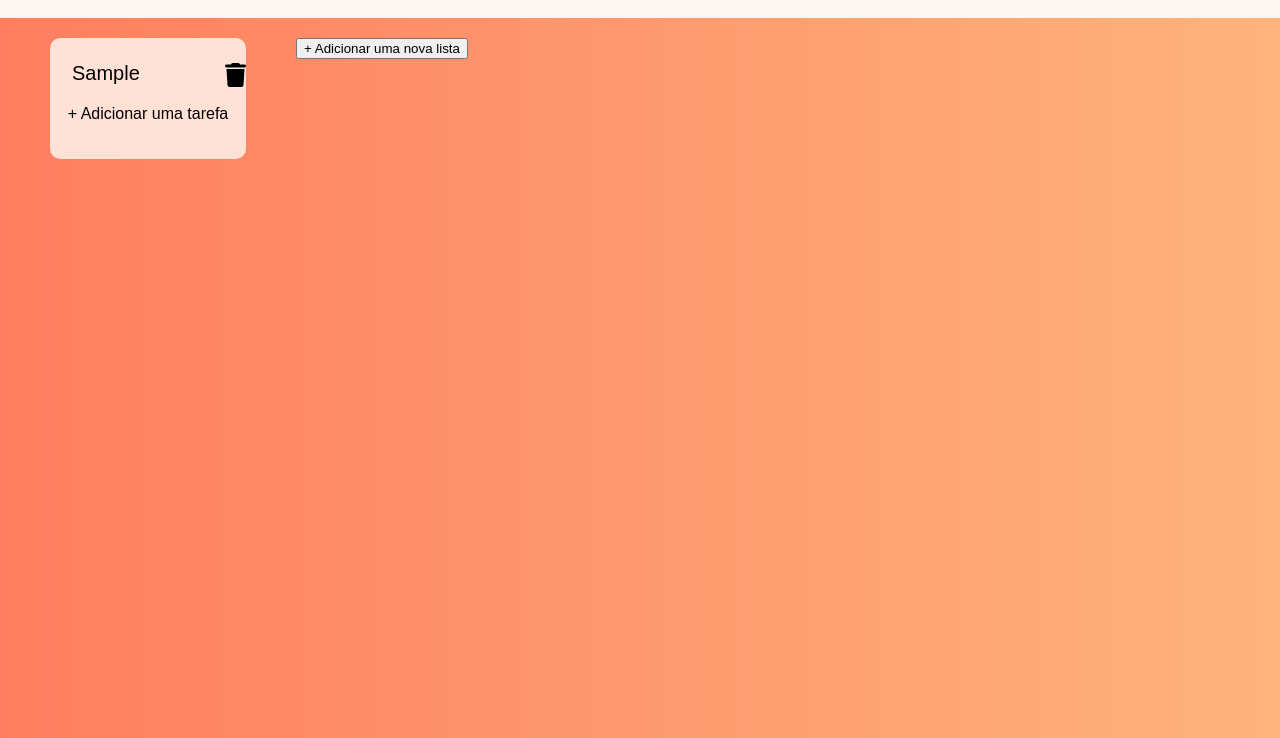
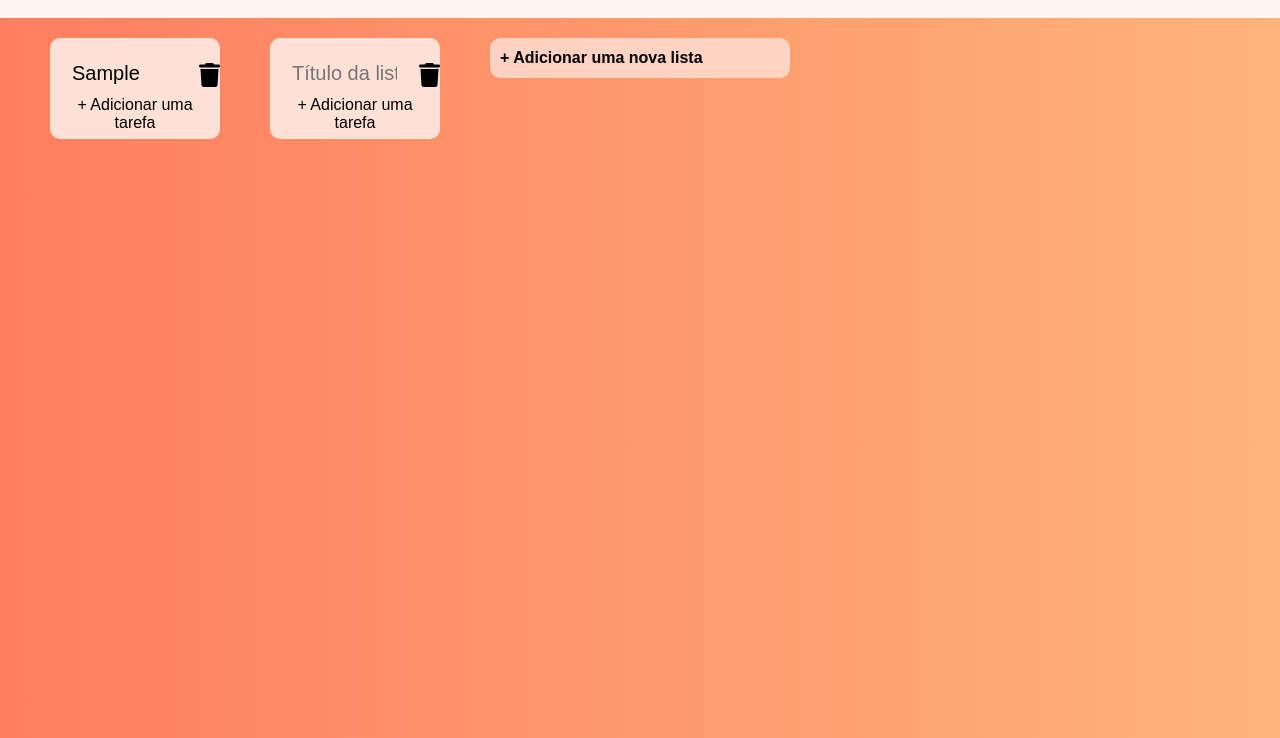
Before and after one commit to feex11/toDoList, a plain HTML site: page index.html in a window 1280 px wide. Both pictures are taken after typing "Sample" into the empty fields and a click on the button "+ Adicionar uma nova lista". Shown: the part 62-800 px from the top of the page. Drawn offline with Linux system fonts and the light colour scheme.

Commit message:
html + css finalizados + principais lógicas de adicionar/remover tarefas e listas

```diff
--- a/index.html
+++ b/index.html
@@ -28,7 +28,7 @@
       </div>
     </div>
     <div class="div2">
-        <button class="addList" title="add List"> + Adicionar uma nova lista</button>
+        <button class="addList" title="Adicionar Lista"> + Adicionar uma nova lista</button>
     </div>
   </body>
 </html>
--- a/scripts.js
+++ b/scripts.js
@@ -1,24 +1,52 @@
 document.addEventListener("DOMContentLoaded", () => {
-    const addButtons = document.querySelectorAll(".add");
+    const addListButtons = document.querySelectorAll(".addList");
+    let listCounter = 1; // Contador inicializado
 
-    addButtons.forEach((btn) => {
-      btn.addEventListener("click", () => {
-        const card = document.createElement("div");
-        card.className = "tarefa";
-        card.innerHTML = `
-          <textarea placeholder="Digite a tarefa" class="input2"></textarea>
+    addListButtons.forEach((btn) => {
+        btn.addEventListener("click", () => {
+            listCounter++; // Incrementa o contador a cada clique
+            console.log(`Número de listas criadas: ${listCounter}`); // Exibe o contador no console
 
-          <button class="deleteTarefa" title="Remover"><i class="fa-solid fa-trash"></i></button>
-        `;
+            const listCard = document.createElement("div");
+            listCard.className = "div1";
+            listCard.innerHTML = `
+                <div class="titulo">
+                    <input type="text" placeholder="Título da lista" class="input" />
+                    <button class="deleteList" title="Remover lista"><i class="fa-solid fa-trash"></i></button>
+                </div>
+                <div class="conteudo-lista">
+                    <div class="botao">
+                        <button class="add">+ Adicionar uma tarefa</button>
+                    </div>
+                </div>
+            `;
 
-        // Encontra o container da lista de tarefas
-        const conteudoLista = btn.closest(".conteudo-lista");
+            const container = btn.closest(".parent");
 
-        // Insere o card ANTES do botão
-        conteudoLista.insertBefore(card, btn.parentElement);
-      });
+            // Insere o card ANTES do botão
+            container.insertBefore(listCard, btn.parentElement);
+        });
     });
+});
+
+
+
+document.addEventListener("click", function (event) {
+    if (event.target.closest(".add")) {
+      const btn = event.target.closest(".add");
+
+      const card = document.createElement("div");
+      card.className = "tarefa";
+      card.innerHTML = `
+        <textarea placeholder="Digite a tarefa" class="input2"></textarea>
+        <button class="deleteTarefa" title="Remover"><i class="fa-solid fa-trash"></i></button>
+      `;
+
+      const conteudoLista = btn.closest(".conteudo-lista");
+      conteudoLista.insertBefore(card, btn.parentElement);
+    }
   });
+
 
   document.addEventListener("click", function (event) {
     const deleteBtn = event.target.closest(".deleteTarefa");
--- a/styles.css
+++ b/styles.css
@@ -33,21 +33,23 @@ h1{
 .parent {
     display: grid;
     grid-template-columns: repeat(5, 1fr);
-    grid-template-rows: repeat(5, 1fr);
-    gap: 8px;
+    grid-auto-rows: min-content; /* cada linha cresce conforme o conteúdo */
+    gap: 50px;
+    align-items: start; /* <--- Isso força cada item a alinhar no topo */
+
     height: 600px;
     width: 100%;
-    gap: 50px;
     margin-left: 50px;
     margin-right: 50px;
 }
+
 
 .div1 {
     display: flex;
     flex-direction: column;
     justify-content: flex-start;
     padding: 10px;
-    height: 100%; /* importante */
+    height: auto; /* Ajusta a altura automaticamente */
     background-color: #ffe1d6;
     border-radius: 10px;
 }
@@ -56,7 +58,6 @@ h1{
 .conteudo-lista {
     display: flex;
     flex-direction: column;
-    justify-content: space-between;
     flex-grow: 1;
     gap: 12px; /* gap entre tarefas */
 }
@@ -196,3 +197,24 @@ h1{
 .deleteTarefa i{
     font-size: 16px;
 }
+
+.addList{
+    font-weight: bold;
+    text-align: left;
+    height: 40px;
+    width: 300px;
+    background-color: rgba(255, 225, 214, 0.8);
+    border: none;
+    border-radius: 10px;
+    outline: none;
+    cursor: pointer;
+    font-size: 16px;
+    color: black;
+    padding: 10px;
+    margin: 0;
+}
+
+.addList:hover{
+    background-color: #ffb3a6;
+    color: white;
+}
```
Lines whose indentation alone changed are shown as unchanged.
